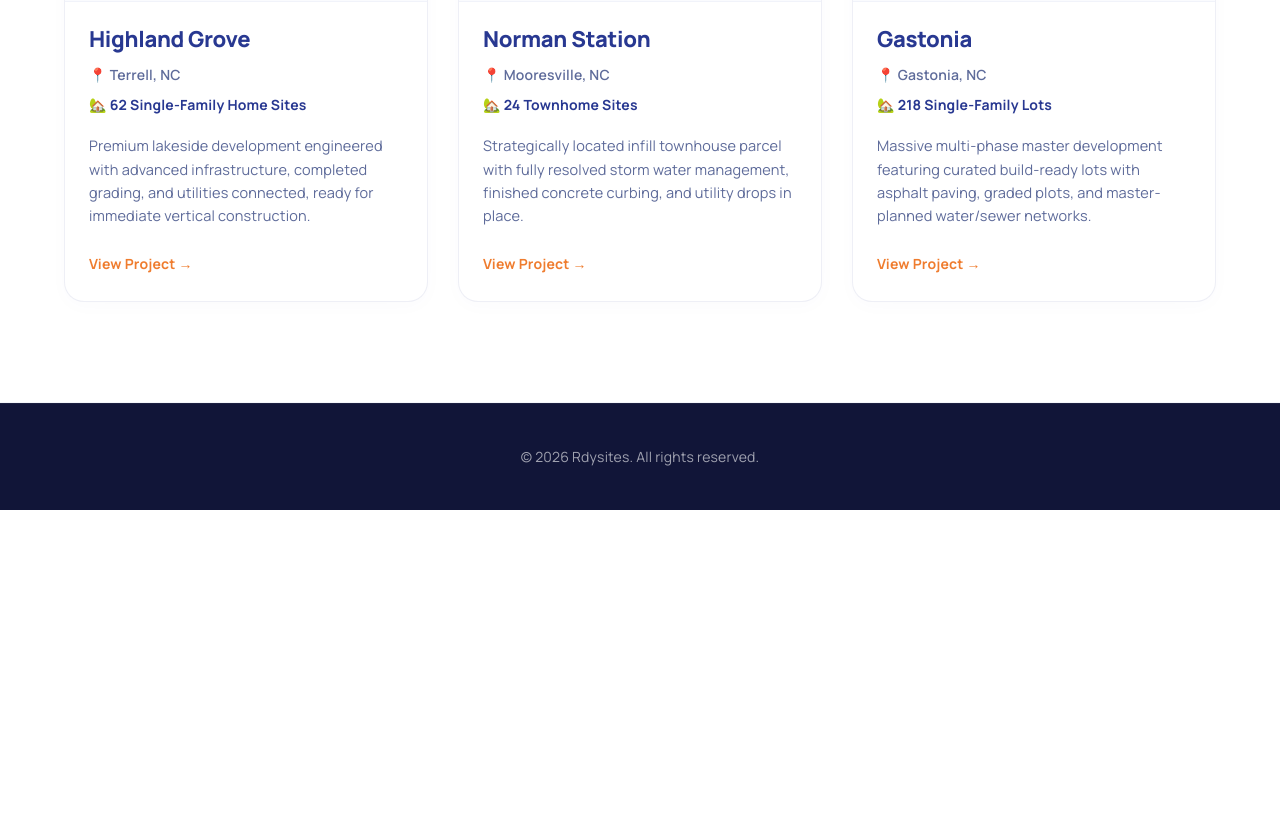
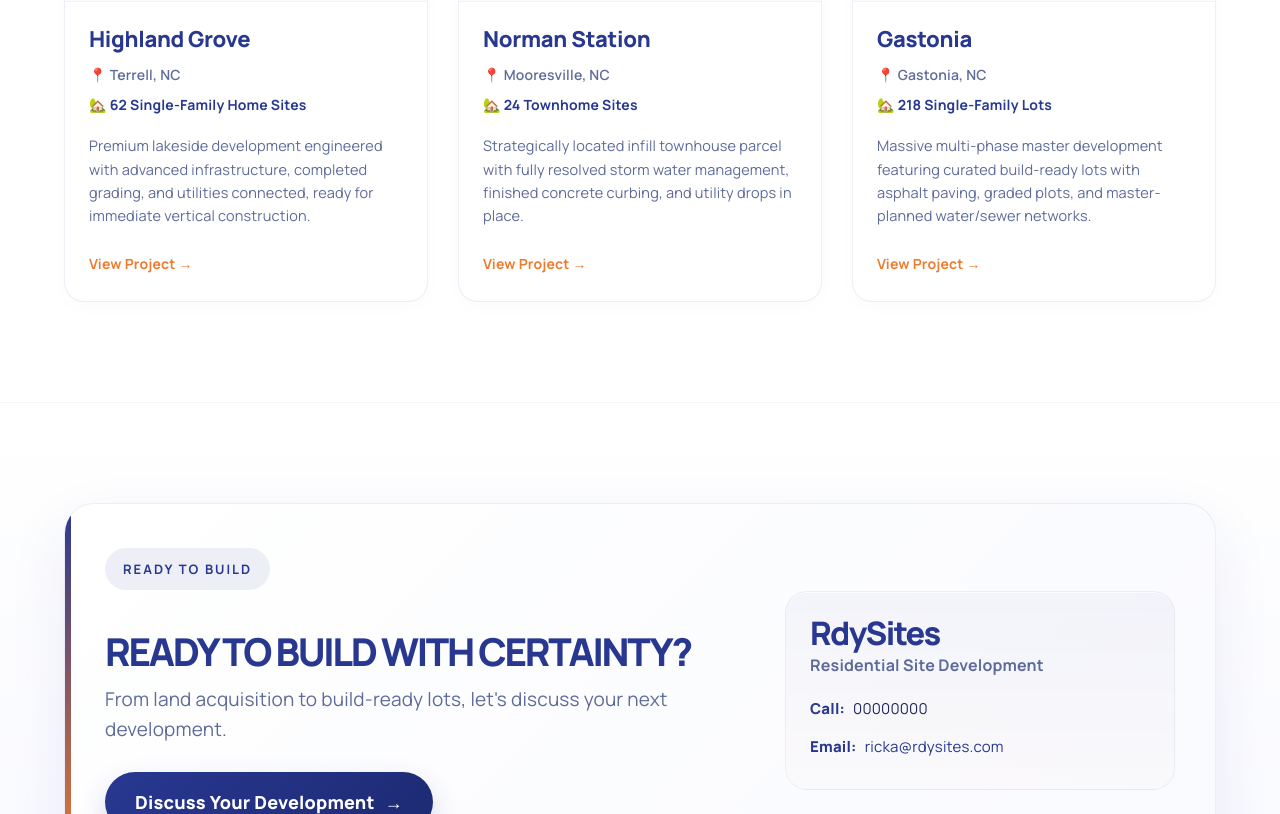
Before and after one commit to Emekabest/Rdysites, a React (Vite) app: page / in a window 1280 px wide. Shown: the part 4763-5577 px from the top of the page. Before the commit the page ends 5273 px from the top, so only its background shows below. Built offline with nearby package versions, Linux system fonts and the light colour scheme.

Commit message:
worked on the CTA

```diff
--- a/src/App.css
+++ b/src/App.css
@@ -1377,6 +1377,159 @@ section {
   box-shadow: 0 6px 20px rgba(239, 124, 46, 0.25);
 }
 
+/* Final CTA Section */
+.section-contact-cta {
+  background: linear-gradient(180deg, #ffffff 0%, #f8f9ff 100%);
+  padding: 100px 0 80px;
+}
+
+.badge-contact {
+  background-color: rgba(40, 56, 145, 0.08) !important;
+  color: var(--primary-color) !important;
+}
+
+.cta-panel {
+  position: relative;
+  display: grid;
+  grid-template-columns: 1.5fr 0.9fr;
+  gap: 30px;
+  align-items: center;
+  background: linear-gradient(135deg, #ffffff 0%, #f9faff 100%);
+  border: 1px solid rgba(40, 56, 145, 0.08);
+  border-radius: 30px;
+  padding: 44px 40px;
+  box-shadow: 0 22px 60px rgba(40, 56, 145, 0.08);
+  overflow: hidden;
+}
+
+.cta-panel::before {
+  content: '';
+  position: absolute;
+  inset: 0 auto 0 0;
+  width: 6px;
+  background: linear-gradient(180deg, var(--primary-color) 0%, var(--secondary-color) 100%);
+}
+
+.cta-content {
+  text-align: left;
+  position: relative;
+  z-index: 1;
+}
+
+.cta-title {
+  margin: 18px 0 12px;
+  font-size: clamp(2.1rem, 3vw, 3.5rem);
+  line-height: 1.02;
+  letter-spacing: -0.06em;
+  max-width: 640px;
+}
+
+.cta-copy {
+  max-width: 620px;
+  margin: 0 0 28px;
+  font-size: 19px;
+  line-height: 1.6;
+  color: var(--text-muted);
+}
+
+.cta-primary-btn {
+  display: inline-flex;
+  align-items: center;
+  gap: 10px;
+  background: linear-gradient(135deg, var(--primary-color) 0%, #1d2a73 100%);
+  color: #ffffff;
+  padding: 17px 30px;
+  border-radius: 999px;
+  text-decoration: none;
+  font-weight: 800;
+  letter-spacing: 0.01em;
+  transition: all 0.3s cubic-bezier(0.16, 1, 0.3, 1);
+  box-shadow: 0 12px 28px rgba(40, 56, 145, 0.18);
+}
+
+.cta-primary-btn:hover {
+  background: linear-gradient(135deg, var(--secondary-color) 0%, #d86717 100%);
+  transform: translateY(-3px);
+  box-shadow: 0 18px 34px rgba(239, 124, 46, 0.28);
+}
+
+.cta-company-block {
+  position: relative;
+  z-index: 1;
+  background: linear-gradient(180deg, rgba(40, 56, 145, 0.04), rgba(239, 124, 46, 0.02));
+  border: 1px solid rgba(40, 56, 145, 0.06);
+  border-radius: 22px;
+  padding: 28px 24px;
+  text-align: left;
+  box-shadow: inset 0 1px 0 rgba(255, 255, 255, 0.7);
+}
+
+.company-brand {
+  font-size: clamp(1.8rem, 2vw, 2.5rem);
+  font-weight: 900;
+  letter-spacing: -0.05em;
+  color: var(--primary-color);
+  margin-bottom: 6px;
+}
+
+.company-tagline {
+  margin: 0 0 18px;
+  color: var(--text-muted);
+  font-size: 16px;
+  font-weight: 700;
+}
+
+.company-meta-list {
+  list-style: none;
+  padding: 0;
+  margin: 0;
+  display: grid;
+  gap: 12px;
+  color: var(--text-dark);
+  font-size: 15px;
+}
+
+.company-meta-list li {
+  display: flex;
+  flex-wrap: wrap;
+  gap: 8px;
+  align-items: baseline;
+}
+
+.company-meta-list span {
+  color: var(--primary-color);
+  font-weight: 800;
+}
+
+.company-meta-list a {
+  color: var(--primary-color);
+  text-decoration: none;
+}
+
+.company-meta-list a:hover {
+  color: var(--secondary-color);
+}
+
+@media (max-width: 768px) {
+  .section-contact-cta {
+    padding: 80px 0 60px;
+  }
+
+  .cta-panel {
+    grid-template-columns: 1fr;
+    padding: 28px 20px;
+  }
+
+  .cta-copy {
+    font-size: 17px;
+  }
+
+  .cta-primary-btn {
+    width: 100%;
+    justify-content: center;
+  }
+}
+
 /* Site Footer */
 .site-footer {
   background-color: #111538;
--- a/src/App.jsx
+++ b/src/App.jsx
@@ -510,6 +510,30 @@ function App() {
             </div>
           </div>
         </section>
+
+        <section id="contact" className="section-contact-cta">
+          <div className="section-container">
+            <div className="cta-panel">
+              <div className="cta-content">
+                <span className="badge badge-contact">Ready to build</span>
+                <h2 className="section-title cta-title">READY TO BUILD WITH CERTAINTY?</h2>
+                <p className="cta-copy">From land acquisition to build-ready lots, let's discuss your next development.</p>
+                <a href="mailto:ricka@rdysites.com" className="cta-primary-btn">
+                  Discuss Your Development <span aria-hidden="true">→</span>
+                </a>
+              </div>
+
+              <div className="cta-company-block">
+                <div className="company-brand">RdySites</div>
+                <p className="company-tagline">Residential Site Development</p>
+                <ul className="company-meta-list">
+                  <li><span>Call:</span> 00000000</li>
+                  <li><span>Email:</span> <a href="mailto:ricka@rdysites.com">ricka@rdysites.com</a></li>
+                </ul>
+              </div>
+            </div>
+          </div>
+        </section>
 {/*
         <section id="about" className="section-about">
           <div className="section-container">
```
